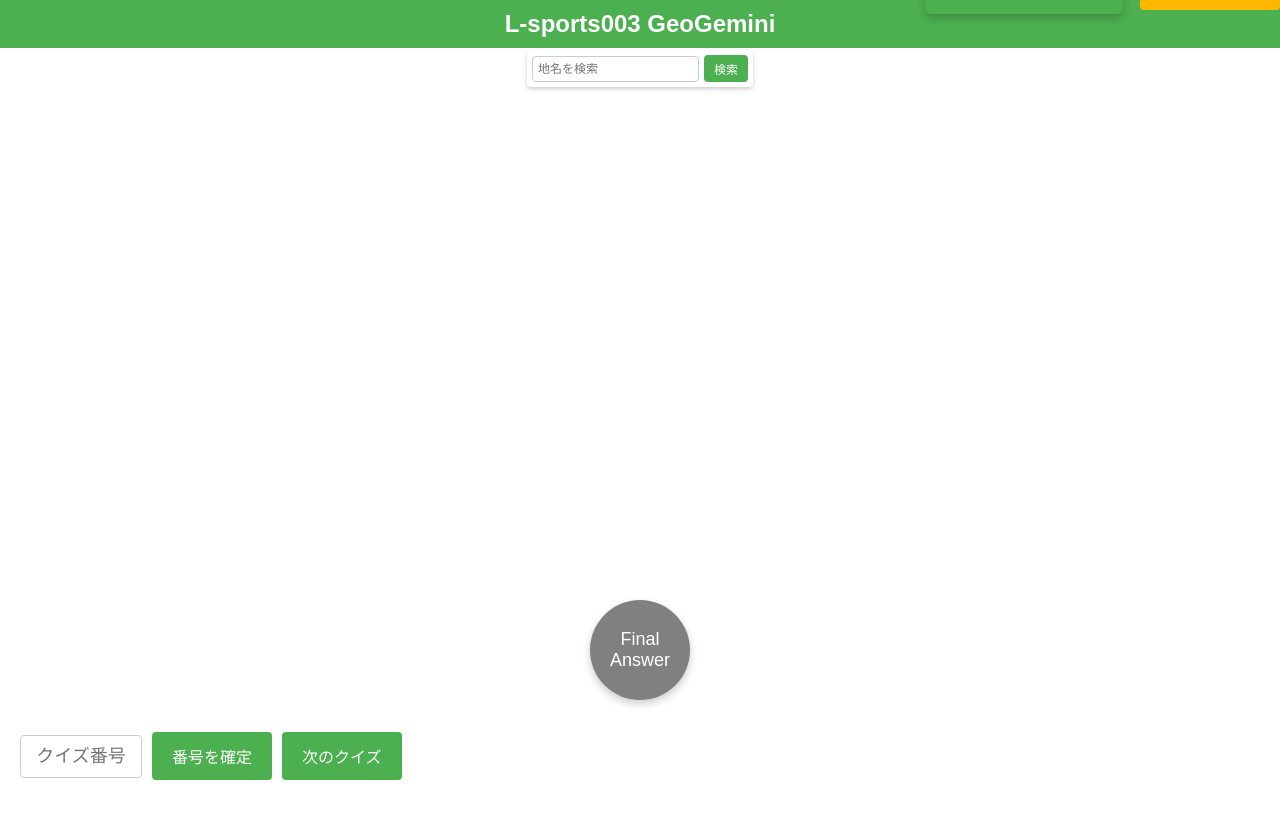
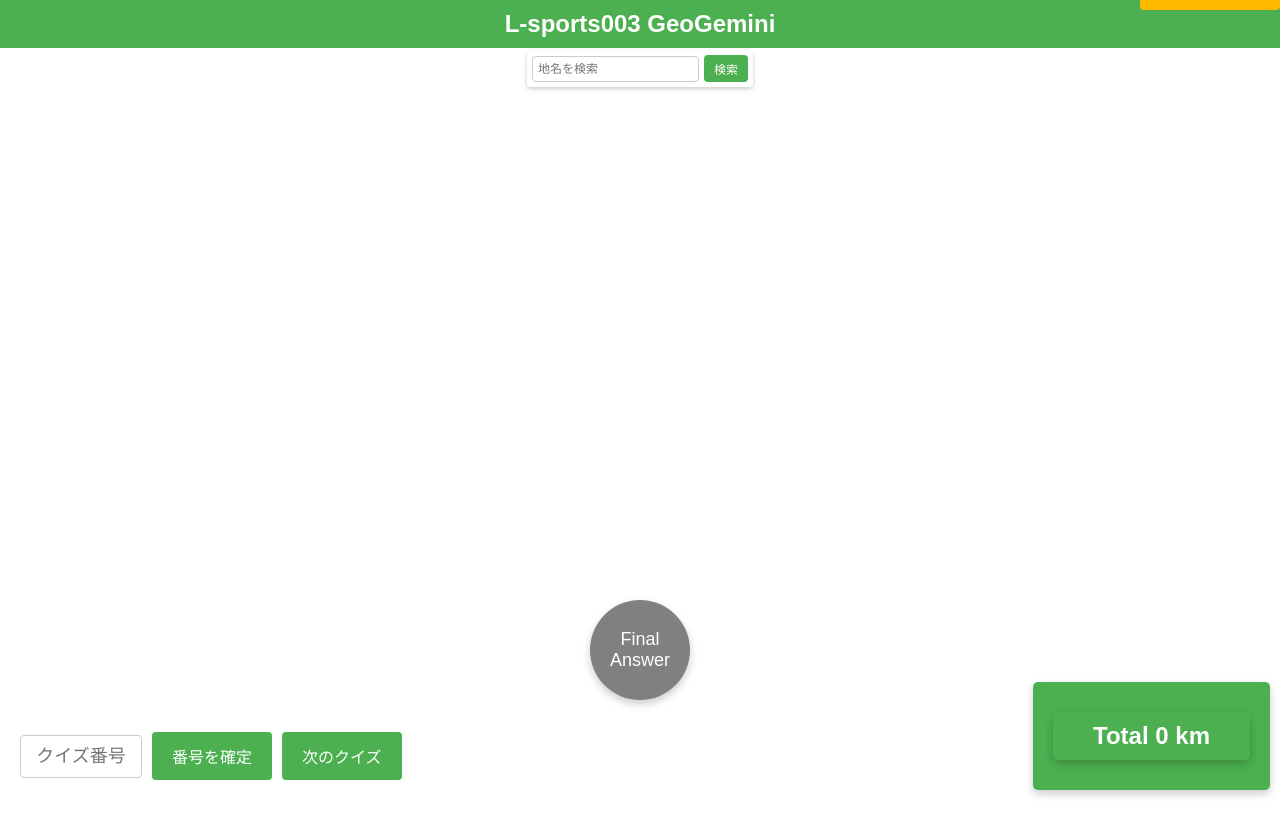
Before and after one commit to HayatoHongo/geogemini_vercel_test, a website: page public/index.html in a window 1280 px wide. Drawn offline with Linux system fonts and the light colour scheme; no server answers.

Commit message:
totalnew

```diff
--- a/public/index.html
+++ b/public/index.html
@@ -22,7 +22,6 @@
   </div>
   <button id="confirm-pin-button" class="inactive" disabled>Final Answer</button>
   <div id="distance-container">
-    <p><span id="current-distance"></span></p>
     <p><span id="total-distance">Total 0 km</span></p>
   </div>
   <button id="restart-button" class="restart">Restart Game</button>
--- a/public/script.js
+++ b/public/script.js
@@ -114,7 +114,6 @@ async function searchLocation() {
 function resetGame() {
     document.getElementById('quiz-input').value = '';
     currentQuizNumber = null;
-    document.getElementById('current-distance').textContent = '';
     toggleButtons('reset');
     clearPins();
     distanceCalculated = false; // リセット時にフラグをリセット
--- a/public/style.css
+++ b/public/style.css
@@ -134,13 +134,18 @@ h1 {
 
 #distance-container {
     text-align: center;
-    font-size: 16px;
+    font-size: 20px;
     position: fixed;
-    bottom: 770px;
-    left: 80%;
-    transform: translateX(-50%);
+    bottom: 10px;
+    right: 10px;
+    padding: 10px 20px;
+    background-color: #4CAF50;
+    color: white;
+    border-radius: 5px;
+    box-shadow: 0 4px 8px rgba(0, 0, 0, 0.2);
     z-index: 10;
 }
+
 
 #total-distance {
     display: inline-block;
```
